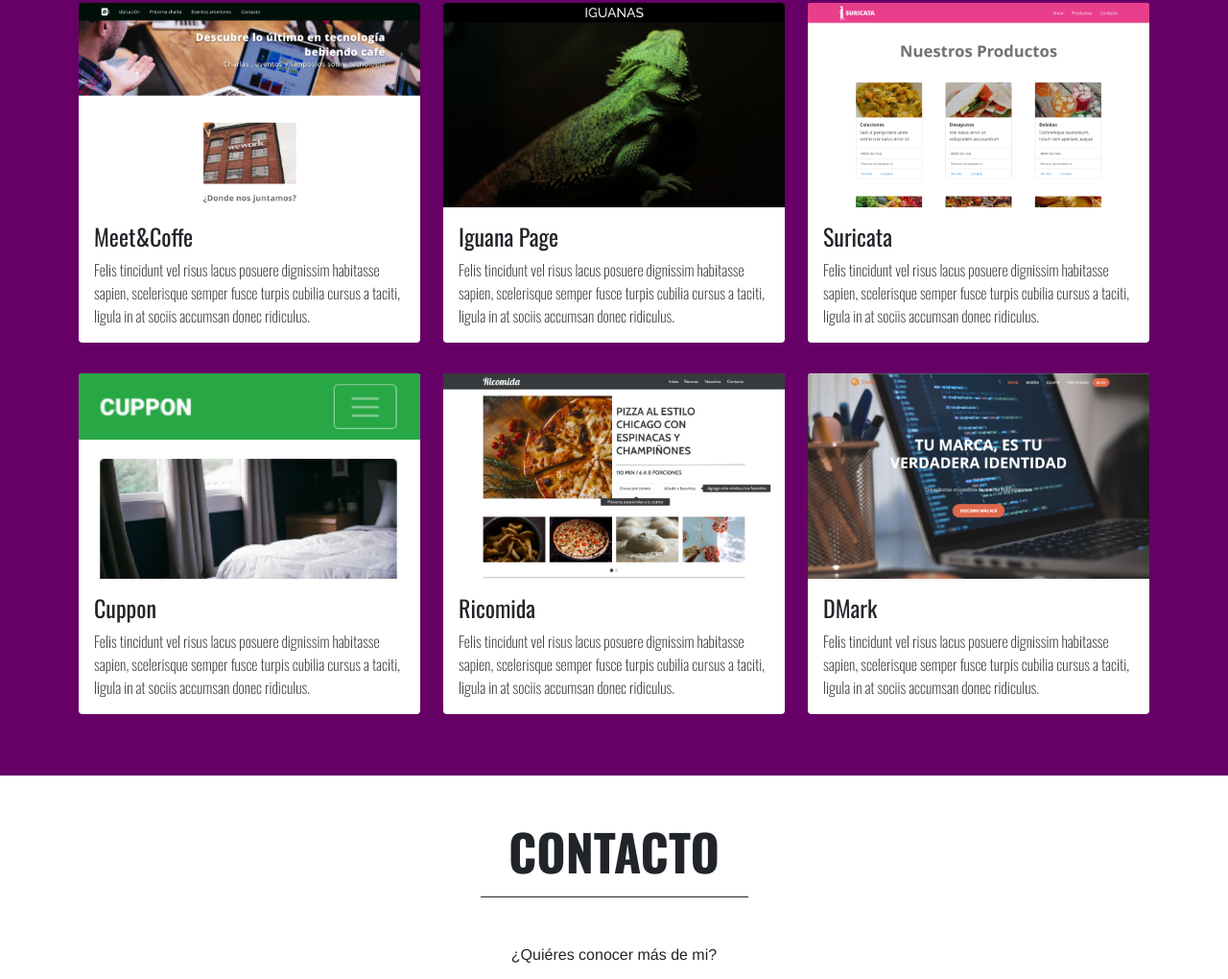
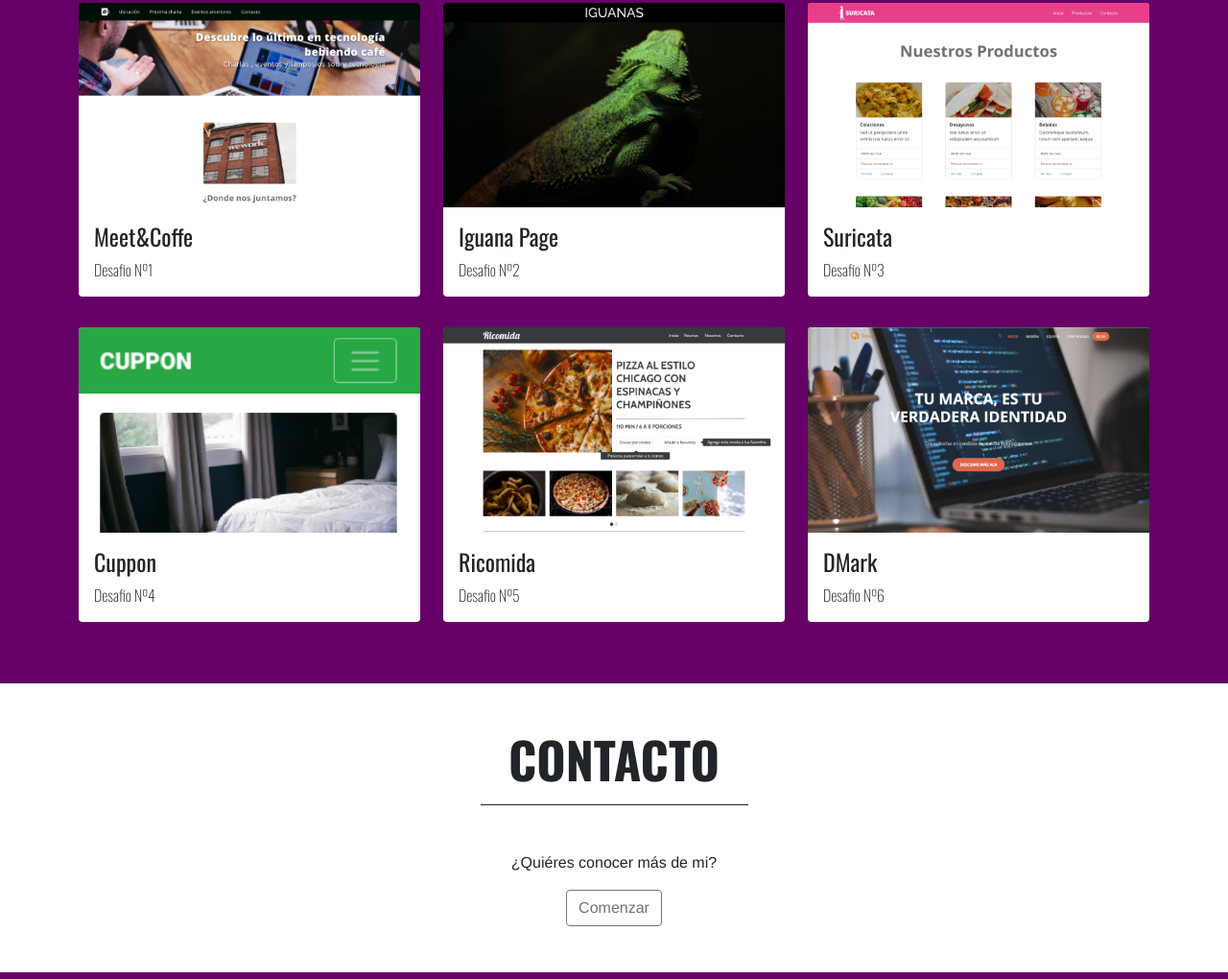
Before and after one commit to Ovicenthina/Portafolio, a plain HTML site: page index.html in a window 1280 px wide. Shown: the part 2053-3073 px from the top of the page at 96% size. Drawn offline with nearby package versions, Linux system fonts and the light colour scheme.

Commit message:
Modificacion en los Card

```diff
--- a/index.html
+++ b/index.html
@@ -129,9 +129,7 @@
         <div class="card-body">
           <h4 class="card-title">Meet&Coffe</h4>
           <p class="card-text fw-light">
-            Felis tincidunt vel risus lacus posuere dignissim habitasse sapien,
-            scelerisque semper fusce turpis cubilia cursus a taciti,
-             ligula in at sociis accumsan donec ridiculus.
+            Desafio Nº1
           </p>
         </div>
       </div>
@@ -144,9 +142,7 @@
         <div class="card-body">
           <h4 class="card-title">Iguana Page</h4>
           <p class="card-text fw-light">
-            Felis tincidunt vel risus lacus posuere dignissim habitasse sapien,
-            scelerisque semper fusce turpis cubilia cursus a taciti,
-             ligula in at sociis accumsan donec ridiculus.
+            Desafio Nº2
           </p>
         </div>
       </div>
@@ -159,9 +155,7 @@
         <div class="card-body">
           <h4 class="card-title">Suricata</h4>
           <p class="card-text fw-light">
-            Felis tincidunt vel risus lacus posuere dignissim habitasse sapien,
-            scelerisque semper fusce turpis cubilia cursus a taciti,
-             ligula in at sociis accumsan donec ridiculus.
+           Desafio Nº3
           </p>
         </div>
       </div>
@@ -174,9 +168,7 @@
         <div class="card-body">
           <h4 class="card-title">Cuppon</h4>
           <p class="card-text fw-light">
-            Felis tincidunt vel risus lacus posuere dignissim habitasse sapien,
-            scelerisque semper fusce turpis cubilia cursus a taciti,
-             ligula in at sociis accumsan donec ridiculus.
+           Desafio Nº4
           </p>
         </div>
       </div>
@@ -189,9 +181,7 @@
         <div class="card-body">
           <h4 class="card-title">Ricomida</h4>
           <p class="card-text fw-light">
-            Felis tincidunt vel risus lacus posuere dignissim habitasse sapien,
-            scelerisque semper fusce turpis cubilia cursus a taciti,
-             ligula in at sociis accumsan donec ridiculus.
+            Desafio Nº5
           </p>
         </div>
       </div>
@@ -204,9 +194,7 @@
         <div class="card-body">
           <h4 class="card-title">DMark</h4>
           <p class="card-text fw-light">
-            Felis tincidunt vel risus lacus posuere dignissim habitasse sapien,
-            scelerisque semper fusce turpis cubilia cursus a taciti,
-             ligula in at sociis accumsan donec ridiculus.
+            Desafio Nº6
           </p>
         </div>
       </div>
```
